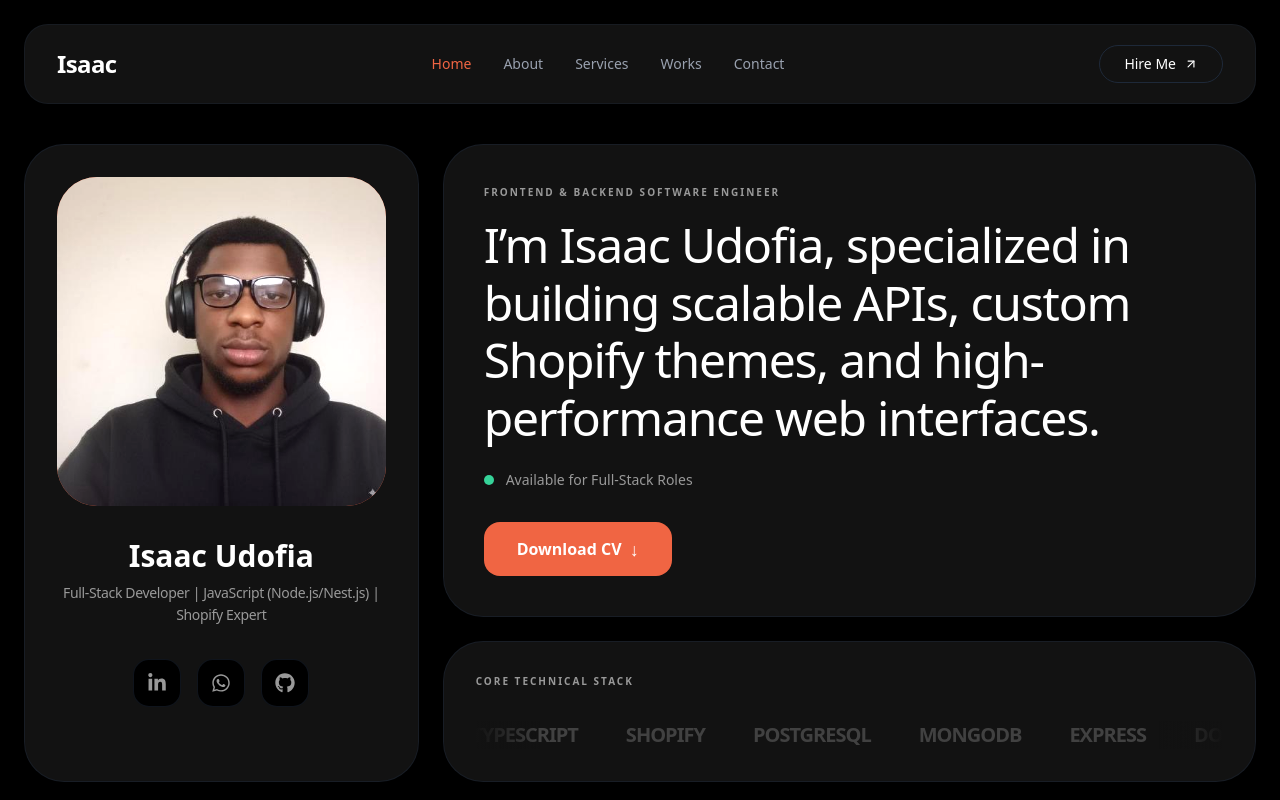
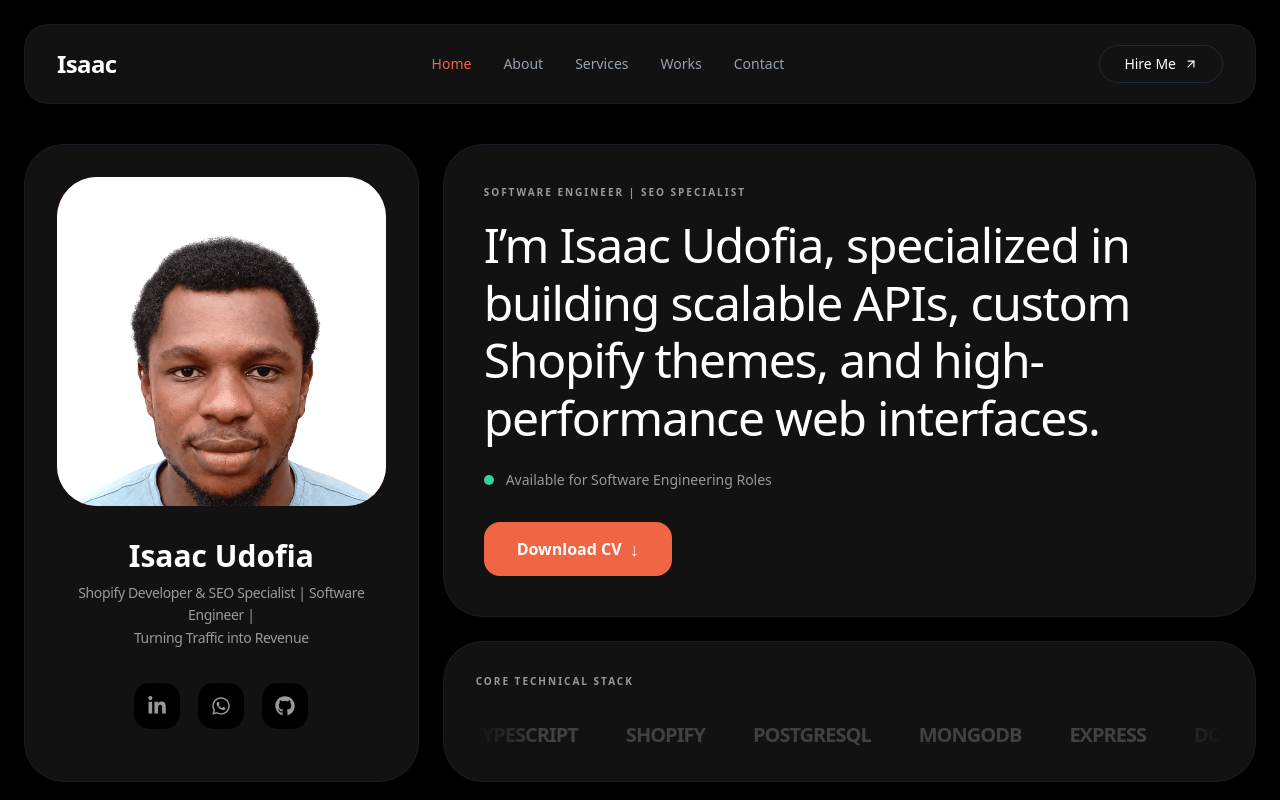
Before and after one commit to isaacudofia/zaco, a Next.js app: page / in a window 1280 px wide. Shown: the top 800 px of the page. Built offline with nearby package versions, Linux system fonts and the light colour scheme.

Commit message:
Update profile image and text in Hero component

```diff
--- a/components/Hero.tsx
+++ b/components/Hero.tsx
@@ -37,7 +37,7 @@ const Hero = () => {
         <div className="md:col-span-4 bg-[#121212] rounded-[40px] p-8 border border-gray-800/50 flex flex-col items-center text-center">
           <div className="relative w-full aspect-square bg-[#f06543] rounded-[40px] overflow-hidden mb-8">
             <Image
-              src="/profile pic.jpeg"
+              src="/profile pic.png"
               alt="Isaac Udofia"
               fill
               className="object-cover brightness-110 object-top"
@@ -47,8 +47,8 @@ const Hero = () => {
 
           <h1 className="text-3xl font-bold mb-2 text-white">Isaac Udofia</h1>
           <p className="text-[#999999] text-sm mb-8 tracking-tight leading-relaxed">
-            Full-Stack Developer | JavaScript (Node.js/Nest.js) | <br />
-            Shopify Expert
+            Shopify Developer & SEO Specialist | Software Engineer | <br />
+            Turning Traffic into Revenue
           </p>
 
           <div className="flex gap-4">
@@ -72,7 +72,7 @@ const Hero = () => {
           {/* TOP RIGHT CARD */}
           <div className="bg-[#121212] rounded-[40px] p-10 border border-gray-800/50 flex flex-col justify-center flex-grow">
             <p className="text-[#999999] uppercase tracking-[0.2em] text-[10px] font-bold mb-4">
-              Frontend & Backend Software Engineer
+              Software Engineer | SEO Specialist
             </p>
             <h2 className="text-4xl md:text-5xl font-medium leading-[1.2] mb-6 text-white tracking-tight">
               I’m Isaac Udofia, specialized in building scalable APIs, custom Shopify themes, and high-performance web interfaces.
@@ -83,11 +83,11 @@ const Hero = () => {
                 <span className="animate-ping absolute inline-flex h-full w-full rounded-full bg-[#36D399] opacity-75"></span>
                 <span className="relative inline-flex rounded-full h-2.5 w-2.5 bg-[#36D399]"></span>
               </span>
-              <span className="text-[#999999] text-sm font-medium">Available for Full-Stack Roles</span>
+              <span className="text-[#999999] text-sm font-medium">Available for Software Engineering Roles</span>
             </div>
 
             <Link
-              href="/ISAAC CV UPDATED.pdf"
+              href="/Isaac's Resume.pdf"
               target="_blank"
               className="inline-flex items-center justify-center gap-2 bg-[#f06543] text-white w-fit px-8 py-3 rounded-2xl font-semibold hover:bg-[#000000] transition-all border border-transparent hover:border-gray-800"
             >
```
